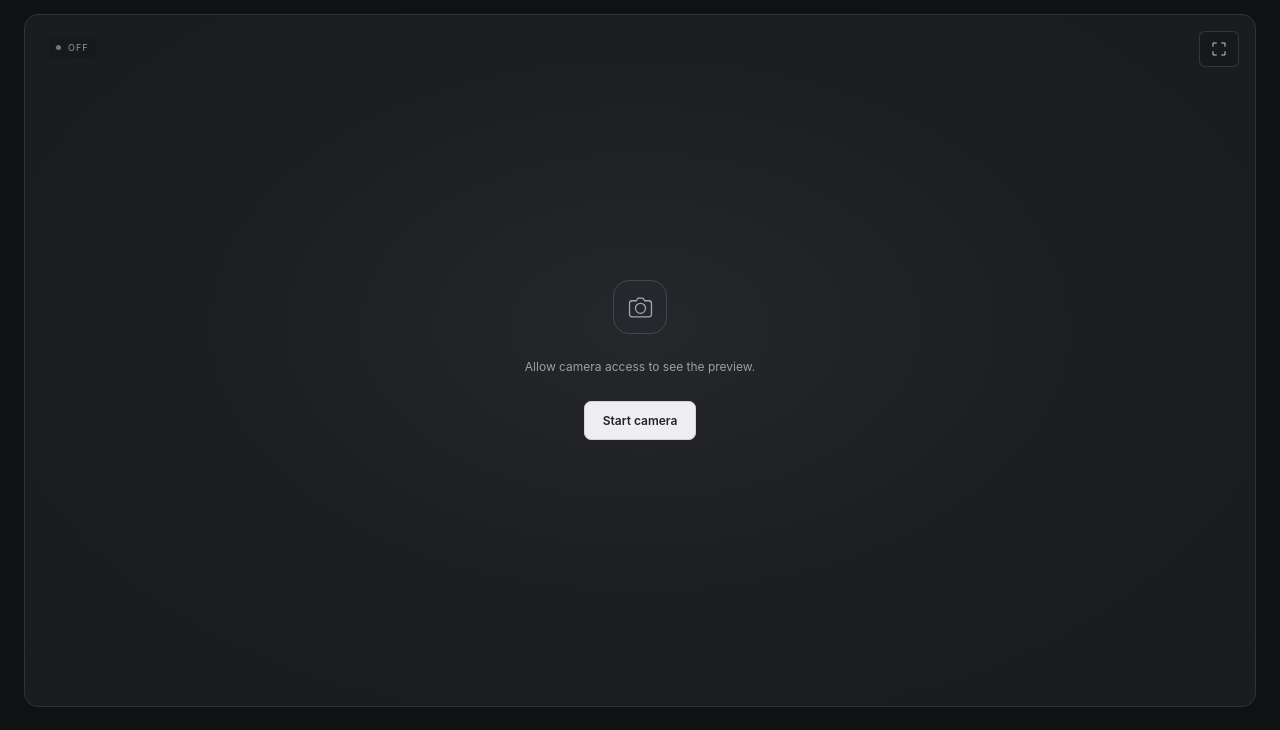
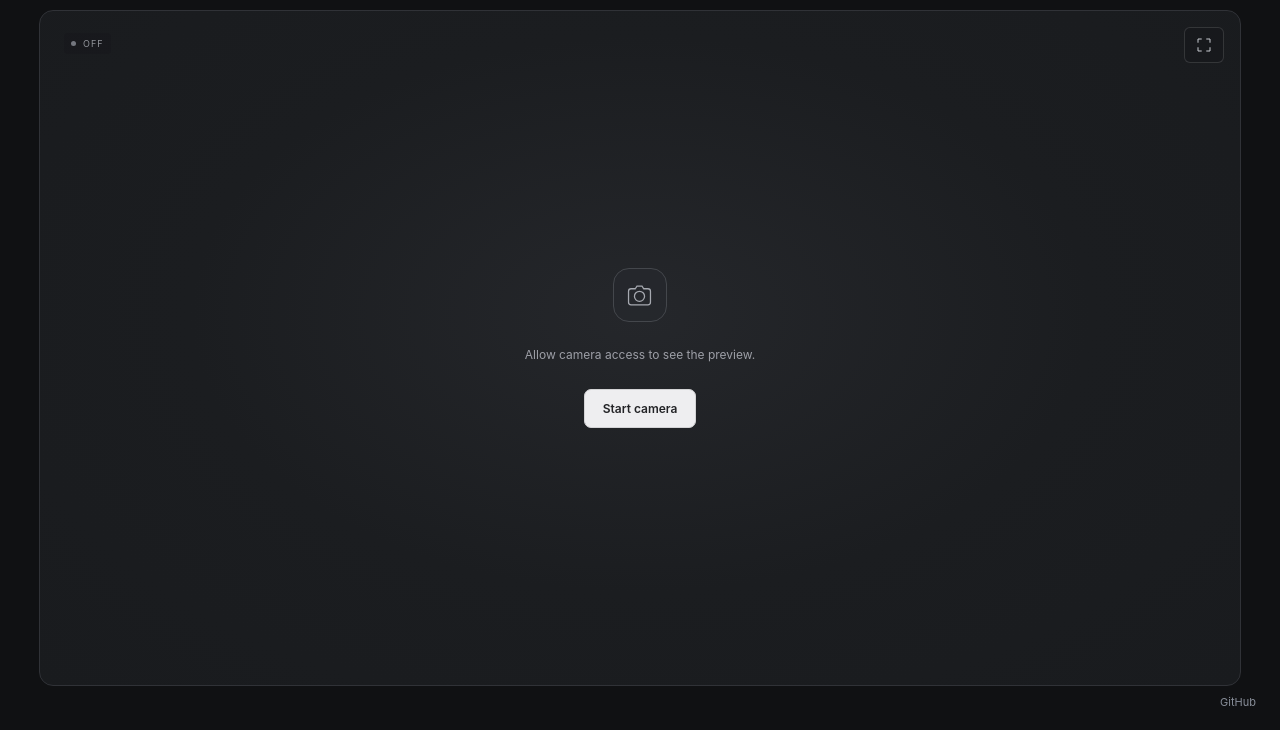
Before and after one commit to araitk/photo-booth, a website built with Vite: page index.html in a window 1280 px wide. Shown: the part 70-800 px from the top of the page. Built offline with nearby package versions, Linux system fonts and the light colour scheme.

Commit message:
Add GitHub link to app footer

```diff
--- a/index.html
+++ b/index.html
@@ -73,6 +73,7 @@
           </div>
         </div>
       </section>
+      <footer class="project-footer"><a href="https://github.com/araitk/photo-booth" target="_blank" rel="noopener noreferrer">GitHub</a></footer>
     </main>
     <dialog class="shortcut-help" id="shortcut-help" aria-labelledby="shortcut-help-title">
       <div class="shortcut-help-heading"><h2 id="shortcut-help-title" data-i18n="ショートカット">ショートカット</h2><button id="close-shortcuts" type="button" aria-label="閉じる" data-i18n-aria-label="閉じる" autofocus>×</button></div>
--- a/src/style.css
+++ b/src/style.css
@@ -29,6 +29,9 @@ button:focus-visible, select:focus-visible, a:focus-visible { outline: 2px solid
 .brand { display: flex; align-items: center; gap: 4px; color: #f0f0f1; text-decoration: none; font-size: 17px; font-weight: 600; letter-spacing: -.5px; }
 .brand-mark { width: 29px; height: 29px; display: grid; place-items: center; flex-shrink: 0; }
 .brand-mark svg { width: 26px; height: 26px; display: block; }
+.project-footer { flex-shrink: 0; margin-top: 8px; text-align: right; font-size: 11px; line-height: 16px; }
+.project-footer a { color: #888e99; text-decoration: none; }
+.project-footer a:hover { color: #edeef0; text-decoration: underline; }
 .fullscreen-button { position: absolute; z-index: 3; top: 16px; right: 16px; display: flex; align-items: center; gap: 8px; padding: 9px 11px; color: #c7cad0; background: #17181cbf; border: 1px solid #ffffff20; border-radius: 6px; font-size: 11px; }
 .fullscreen-button svg { width: 16px; height: 16px; }
 .fullscreen-button:hover { color: #fff; background: #1b1d20; }
```
